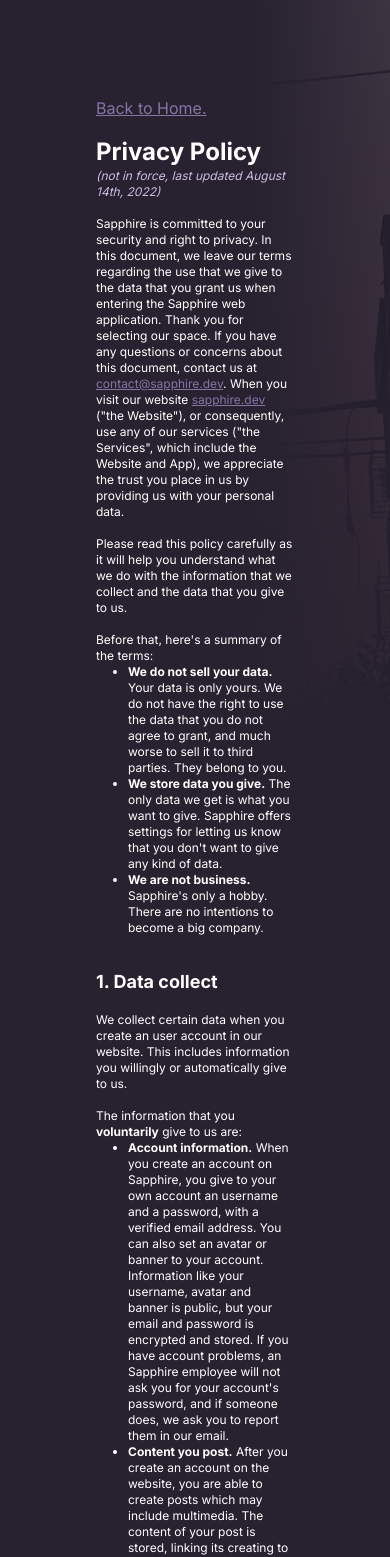
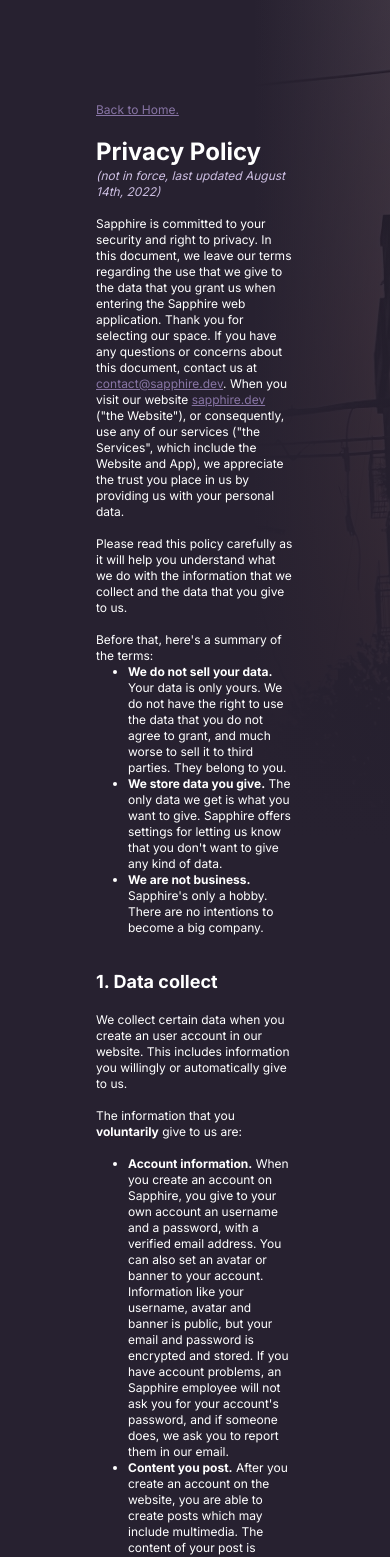
Before and after one commit to mylium/autumn, a Nuxt app: page /privacy in a window 390 px wide. Shown: the top 1557 px of the page. Built offline with nearby package versions, Linux system fonts and the light colour scheme.

Commit message:
chore: spacing elements

```diff
--- a/pages/index.vue
+++ b/pages/index.vue
@@ -2,7 +2,7 @@
   <div id="__axhl-content" class="w-full h-full">
     <article>
       <Logo />
-      <p class="mt-4 md:w-1/2">
+      <p class="mt-4 md:w-full lg:w-1/2">
         Sapphire is an upcoming closed space for <b>kpoopies</b>, made by <b>kpoopies</b>. If you want to participate into beta testing,
         we encourage you to read Sapphire' <nuxt-link to="/privacy" v-text="'privacy policy'" /> and fill the application form below.
       </p>
--- a/pages/privacy.vue
+++ b/pages/privacy.vue
@@ -1,7 +1,7 @@
 <template>
   <div id="__axhl-content" class="w-full h-full p-12">
     <article>
-      <nuxt-link to="/">
+      <nuxt-link class="md:text-base sm:text-sm text-xs" to="/">
         Back to Home.
       </nuxt-link>
       <section class="mt-4">
@@ -31,7 +31,7 @@
         <p class="mt-4 md:text-base sm:text-sm text-xs">
           We collect certain data when you create an user account in our website. This includes information you willingly or automatically give to us.
           <br><br>The information that you <b>voluntarily</b> give to us are:
-          <ul class="list-disc pl-8">
+          <ul class="list-disc pt-4 pl-8">
             <li>
               <b>Account information.</b>
               When you create an account on Sapphire, you give to your own account an username and a password, with a verified email address. You can also set an avatar
```
